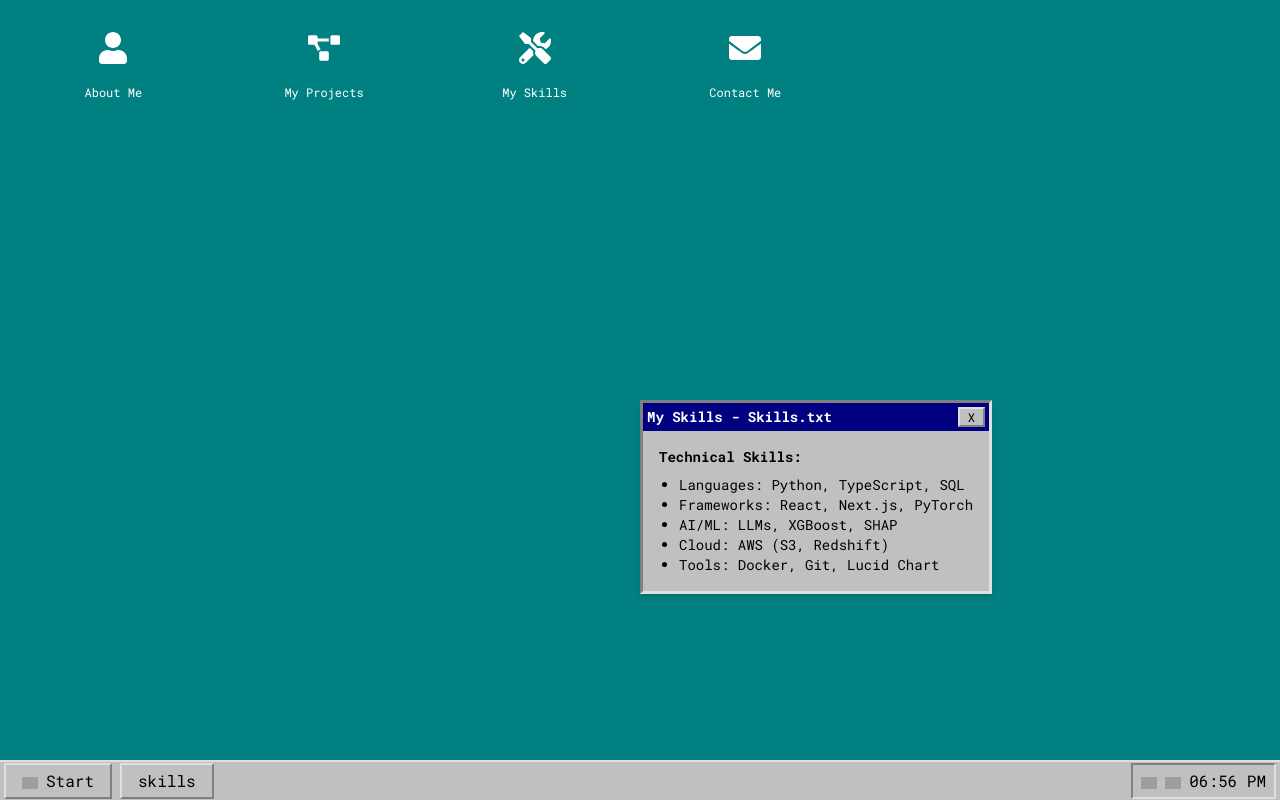
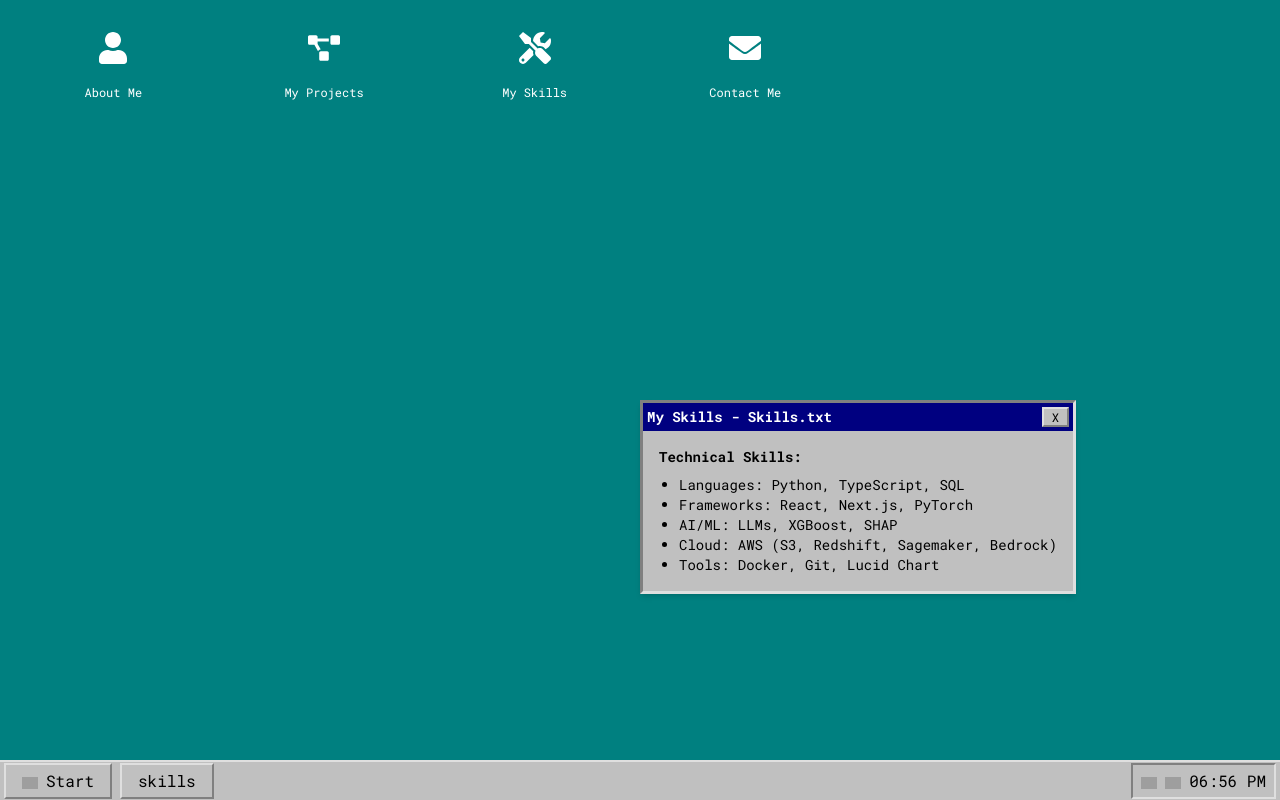
Before and after one commit to DennwsLee/Dennis-playground, a Next.js app: page / in a window 1280 px wide. Both pictures are taken after a click on the element "My Skills". Built offline with nearby package versions, Linux system fonts and the light colour scheme; grey boxes are pictures that could not be loaded.

Commit message:
adding AWS

```diff
--- a/app/(landing)/page.tsx
+++ b/app/(landing)/page.tsx
@@ -132,7 +132,7 @@ export default function Home() {
               <li>Languages: Python, TypeScript, SQL</li>
               <li>Frameworks: React, Next.js, PyTorch</li>
               <li>AI/ML: LLMs, XGBoost, SHAP</li>
-              <li>Cloud: AWS (S3, Redshift)</li>
+              <li>Cloud: AWS (S3, Redshift, Sagemaker, Bedrock)</li>
               <li>Tools: Docker, Git, Lucid Chart</li>
             </ul>
           </div>
```
